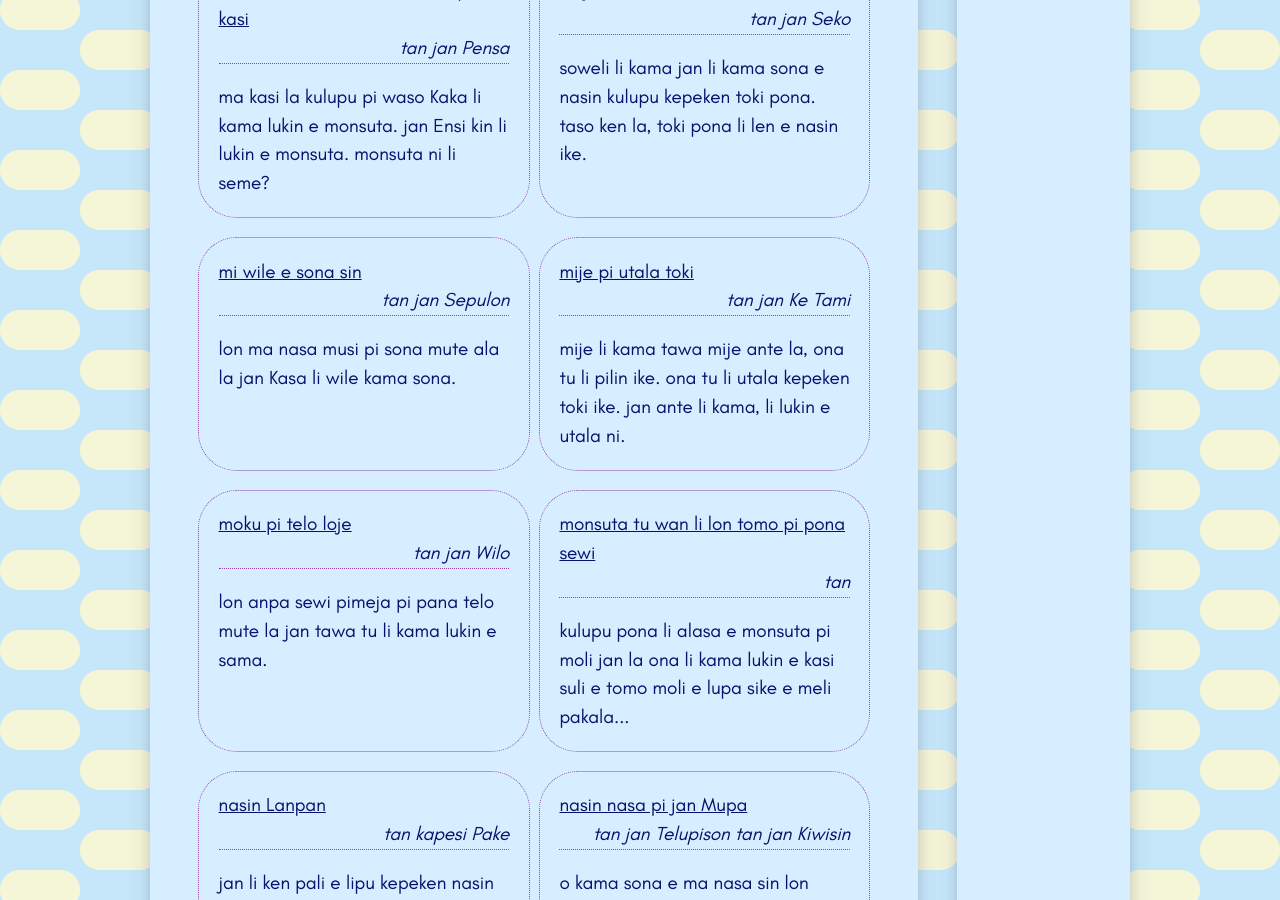
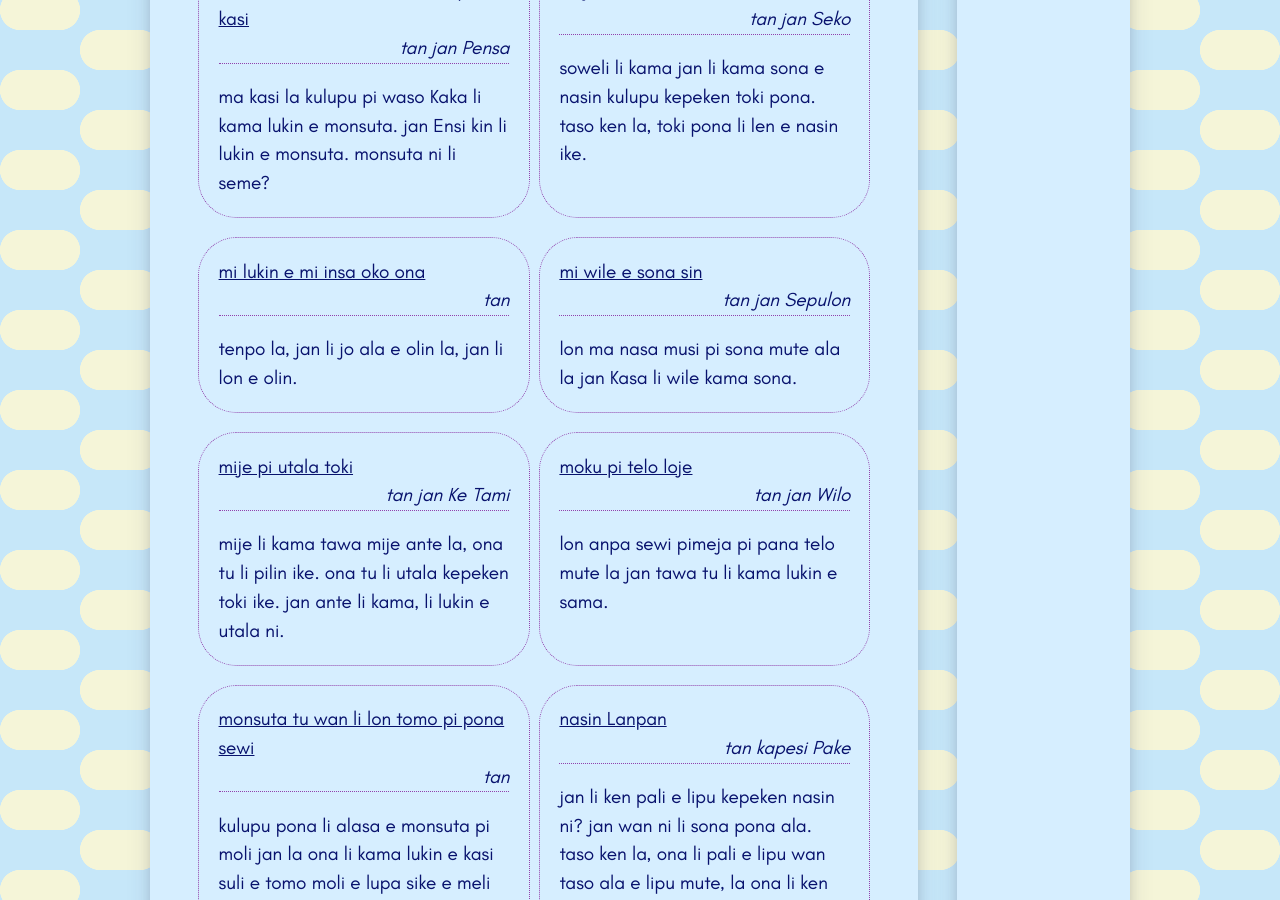
Before and after one commit to raacz/utala, a Jekyll site: the page built from lipu-ale_tok.md, in a window 1280 px wide and 900 px high, scrolled down 5050 px. Built offline with Jekyll 4.4.1, drawn with Linux system fonts in a browser that asks for light colours; some of the changed text lies outside the part shown.

Commit message:
'tenpo o pona' en 'mi lukin e mi' la ijo toki en ken ike

```diff
--- a/maml/lipu-musi/lipu-suli/mi-lukin-e-mi.md
+++ b/maml/lipu-musi/lipu-suli/mi-lukin-e-mi.md
@@ -1,5 +1,9 @@
 ---
+layout: lipu
 title: mi lukin e mi insa oko ona
+ijo_toki: "tenpo la, jan li jo ala e olin la, jan li lon e olin."
+ken_ike:
+- jan li olin pi wawa nasa e poki kasi
 ---
 
 -- tenpo la jan li olin e ijo sama jan olin /
--- a/maml/lipu-musi/lipu-suli/tenpo-o-pona.html
+++ b/maml/lipu-musi/lipu-suli/tenpo-o-pona.html
@@ -4,8 +4,11 @@
 suli_lipu: suli mute
 mute_nimi: 5296
 ken_ike:
-- jan li jo e ijo moli
-ijo_toki:
+- ilo musi mani, li moku e mani li suno kule musi mute li pana sin e mani lili
+- jan li kama pakala sijelo tan moku
+- jan li kama e mani tan jan ante kepeken ilo utala moli
+- jan mani li pakala e tomo jan tan ni: jan li jo e mani pi mute pona ala
+ijo_toki: "mi jo e ilo tenpo sin. a, ilo tenpo mi li pakala. la tenpo li pakala anu seme?!"
 ---
 
 <div id="seloLtokini">
```
